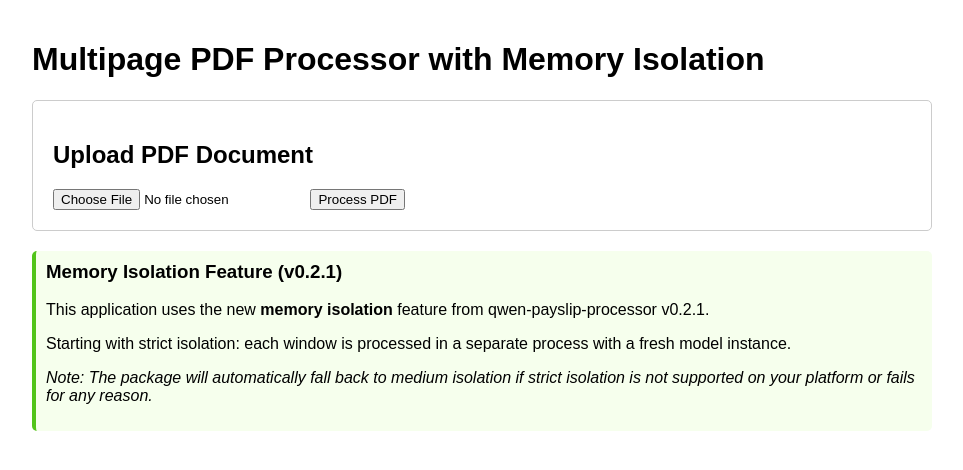
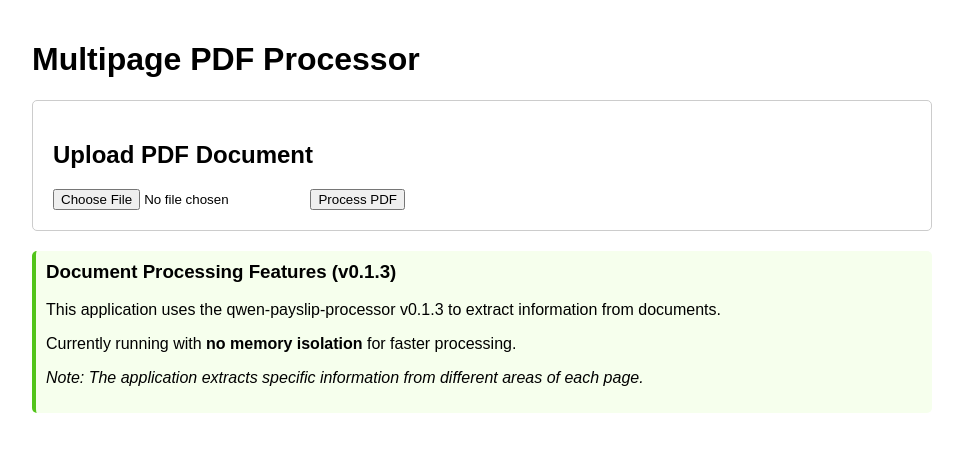
Before and after one commit to calvinsendawula/payslip_processor, a Flask app: page / in a window 1280 px wide. Shown: the top 470 px of the page, without its empty margins (158-1121 px from the left). Run offline with Flask 3, Linux system fonts and the light colour scheme.

Commit message:
feat(pdf-processing): refine extraction prompts and enhance result formatting
- Updated custom prompts for extracting employee name, gross and net amounts, and supervisor information with clearer instructions.
- Simplified JSON response structure to focus on essential data, improving clarity and usability.
- Adjusted UI elements in the frontend to reflect changes in processing features and isolation modes.
- Enhanced error handling for JSON result display to ensure robustness in user feedback.

```diff
--- a/Z_PDF/app.py
+++ b/Z_PDF/app.py
@@ -97,21 +97,20 @@ def process_pdf():
         }
     }
 
-    # Custom prompts with context-clearing instructions
-    # We can remove the context-clearing prefixes since memory_isolation will handle this
+    # Custom prompts with much more specific instructions
     custom_prompts = {
-        # Top-left of page 1 - look for employee name
+        # Top-left of page 1 - ONLY extract employee name, nothing else
         "top_left": """
         Du siehst die obere Hälfte einer deutschen Gehaltsabrechnung.
 
-        SUCHE PRÄZISE NACH: Dem Namen des Angestellten, der direkt nach der Überschrift "Herrn/Frau" steht.
-        SCHAUE IN DIESEM BEREICH: Im oberen linken Viertel des Dokuments, meist unter dem Label "Herrn/Frau".
-        POSITION: Der Name steht 3-4 Zeilen unter der Personalnummer.
+        FINDE NUR: Den Namen des Angestellten, der nach "Herrn/Frau" steht.
 
-        WICHTIG: Wenn du keinen Namen findest, gib "unknown" zurück.
-        Ich brauche KEINEN Namen einer Firma oder einer Krankenversicherung, nur den Namen des Angestellten.
+        WICHTIG:
+        - Finde NUR den Namen, KEINE anderen Informationen
+        - Wenn kein Name gefunden wird, gib "unknown" zurück
+        - Extrahiere KEINE Firmen, Adressen oder andere Details
 
-        Gib deinen Fund als JSON zurück:
+        Gib GENAU dieses JSON-Format zurück:
         {
         "found_in_top_left": {
             "employee_name": "Name des Angestellten oder 'unknown'",
@@ -121,57 +120,51 @@ def process_pdf():
         }
         """,
 
-        # Bottom-right of page 1 - look for financial information
+        # Bottom-right of page 1 - ONLY extract gross and net amounts, nothing else
         "bottom_right": """
         Du siehst die untere Hälfte einer deutschen Gehaltsabrechnung.
 
-        SUCHE PRÄZISE NACH BEIDEN WERTEN:
-        1. Bruttogehalt ("Gesamt-Brutto"):
-           - WICHTIG: Es gibt zwei "Gesamt-Brutto" Werte im Dokument!
-           - Nimm NUR den Wert aus der oberen rechten Ecke
-           - Der korrekte Wert steht unter dem Label "Gesamt-Brutto"
-           - IGNORIERE den Wert unter "Verdienstbescheinigung" auf der linken Seite
-           - Der Wert sollte im Bereich von 1.000 € bis 10.000 € liegen
-           - Typischerweise ist dieser Wert kleiner als die Summen unter "Verdienstbescheinigung"
-
-        2. Nettogehalt ("Auszahlungsbetrag"):
-           - Suche nach dem Label "Auszahlungsbetrag" ganz unten im Dokument
-           - Der Wert steht direkt daneben, meist rechts ausgerichtet
-           - Dies ist typischerweise die letzte Zahl im Dokument
-           - Der Wert sollte kleiner als das Bruttogehalt sein
+        FINDE NUR DIESE ZWEI WERTE:
+        1. Bruttogehalt unter dem Label "Gesamt-Brutto"
+        2. Nettogehalt unter dem Label "Auszahlungsbetrag"
 
         WICHTIG:
-        - Gib NUR die Werte zurück, die zu diesen spezifischen Labels gehören
-        - Achte auf das korrekte Format: #.###,## (mit Punkt als Tausendertrennzeichen)
-        - Gib "0" zurück, wenn du einen Wert nicht sicher identifizieren kannst
+        - Extrahiere NUR diese zwei Werte, KEINE anderen Informationen
+        - Für beide Werte: Nur den Geldbetrag in exakt dem Format wie angezeigt
+        - Wenn ein Wert nicht gefunden wird, gib "0" zurück
 
-        Gib deine Funde als JSON zurück:
+        Gib GENAU dieses JSON-Format zurück:
         {
         "found_in_bottom_right": {
             "employee_name": "unknown",
-            "gross_amount": "Bruttogehalt oder '0'",
-            "net_amount": "Nettogehalt oder '0'"
+            "gross_amount": "Betrag bei Gesamt-Brutto oder '0'",
+            "net_amount": "Betrag bei Auszahlungsbetrag oder '0'"
         }
         }
         """,
 
-        # Bottom-left of page 2 - look for supervisor information with custom structure
+        # Bottom-left of page 2 - ONLY extract supervisor name, position and contact
         "bottom_left": """
         Du siehst den unteren linken Bereich auf Seite 2 des Dokuments.
 
-        AUFGABE: Suche nach Informationen über einen Vorgesetzten oder Supervisor.
+        FINDE NUR:
+        1. Name des Vorgesetzten/Supervisors
+        2. Position des Vorgesetzten
+        3. Kontaktinformationen des Vorgesetzten
+
         WICHTIG:
-        - Achte auf Bezeichnungen wie "Supervisor:", "Vorgesetzter:", "Manager:" oder ähnliche Kennzeichnungen.
-        - IGNORIERE KOMPLETT alle Informationen über Mitarbeiter, Gehälter oder andere Personen.
-        - Konzentriere dich AUSSCHLIESSLICH auf Vorgesetzte/Manager-Informationen.
+        - Extrahiere NUR diese drei Werte zum Vorgesetzten
+        - IGNORIERE alle Informationen über Mitarbeiter, Gehälter oder andere Personen
+        - Suche nach Abschnitten mit "Supervisor:", "Vorgesetzter:", "Manager:" o.ä.
+        - Wenn ein Wert nicht gefunden wird, verwende Standardwerte
 
-        Gib den gefundenen Namen und weitere Informationen in diesem JSON-FORMAT zurück:
+        Gib GENAU dieses JSON-Format zurück:
         {
-          "found_in_bottom_left": {
+        "found_in_bottom_left": {
             "supervisor_name": "Name des Vorgesetzten oder 'nicht gefunden'",
             "supervisor_position": "Position des Vorgesetzten oder 'unbekannt'",
-            "supervisor_contact": "Kontaktinformationen des Vorgesetzten oder 'unbekannt'"
-          }
+            "supervisor_contact": "Kontaktinformationen oder 'unbekannt'"
+        }
         }
         """
     }
@@ -256,18 +249,30 @@ def process_pdf():
         if "results" in second_page_result and len(second_page_result["results"]) > 0:
             # Post-process page 2 results to properly format supervisor information
             for page_result in second_page_result["results"]:
-                # Check for supervisor information directly from the model's response
+                # Start with a clean slate for page 2 - don't carry over employee data
+                page_result["employee_name"] = "not_applicable"
+                page_result["gross_amount"] = "not_applicable"
+                page_result["net_amount"] = "not_applicable"
+
+                # Extract ONLY supervisor information
                 if "found_in_bottom_left" in page_result:
                     supervisor_data = page_result["found_in_bottom_left"]
 
-                    # If supervisor fields are present in the direct model output
-                    if "supervisor_name" in supervisor_data:
-                        # Add formatted supervisor information for easier access
-                        page_result["supervisor_info"] = {
-                            "name": supervisor_data.get("supervisor_name", "nicht gefunden"),
-                            "position": supervisor_data.get("supervisor_position", "unbekannt"),
-                            "contact": supervisor_data.get("supervisor_contact", "unbekannt")
-                        }
+                    # Extract supervisor information in a clean format
+                    page_result["supervisor_info"] = {
+                        "name": supervisor_data.get("supervisor_name", "nicht gefunden"),
+                        "position": supervisor_data.get("supervisor_position", "unbekannt"),
+                        "contact": supervisor_data.get("supervisor_contact", "unbekannt")
+                    }
+
+                    # Remove any irrelevant fields that might have been extracted
+                    # Keep only the specifically requested supervisor fields
+                    clean_supervisor_data = {
+                        "supervisor_name": supervisor_data.get("supervisor_name", "nicht gefunden"),
+                        "supervisor_position": supervisor_data.get("supervisor_position", "unbekannt"),
+                        "supervisor_contact": supervisor_data.get("supervisor_contact", "unbekannt")
+                    }
+                    page_result["found_in_bottom_left"] = clean_supervisor_data
 
             # Add results to the combined list
             all_results.extend(second_page_result["results"])
@@ -302,12 +307,25 @@ def process_pdf():
     # Add isolation mode to the result
     result["isolation_mode"] = isolation_mode
 
-    # Return results and filename
+    # Create a clean, simplified final result with only the exact data needed
+    clean_result = {
+        "results": all_results,  # Keep the original results array
+        "processing_time": processing_time,
+        "processed_pages": processed_pages,
+        "total_pages": total_pages,
+        "isolation_mode": isolation_mode,
+        "employee_name": all_results[0]["employee_name"] if all_results and len(all_results) > 0 else "unknown",
+        "gross_amount": all_results[0]["gross_amount"] if all_results and len(all_results) > 0 else "0",
+        "net_amount": all_results[0]["net_amount"] if all_results and len(all_results) > 0 else "0",
+        "supervisor_name": all_results[1]["supervisor_info"]["name"] if len(all_results) > 1 and "supervisor_info" in all_results[1] else "nicht gefunden"
+    }
+
+    # Return results and filename with the simplified output
     return jsonify({
         'status': 'success',
         'filename': file.filename,
         'processing_time': processing_time,
-        'result': result
+        'result': clean_result  # Return the clean, simplified result
     })
 
 if __name__ == '__main__':
--- a/Z_PDF/templates/index.html
+++ b/Z_PDF/templates/index.html
@@ -3,7 +3,7 @@
 <head>
     <meta charset="UTF-8">
     <meta name="viewport" content="width=device-width, initial-scale=1.0">
-    <title>Multipage PDF Processor with Memory Isolation</title>
+    <title>Multipage PDF Processor v0.1.3</title>
     <style>
         body {
             font-family: Arial, sans-serif;
@@ -71,7 +71,7 @@
     </style>
 </head>
 <body>
-    <h1>Multipage PDF Processor with Memory Isolation</h1>
+    <h1>Multipage PDF Processor</h1>
 
     <div class="container">
         <h2>Upload PDF Document</h2>
@@ -82,21 +82,21 @@
     </div>
 
     <div class="memory-info">
-        <h3>Memory Isolation Feature (v0.2.1)</h3>
-        <p>This application uses the new <strong>memory isolation</strong> feature from qwen-payslip-processor v0.2.1.</p>
-        <p>Starting with strict isolation: each window is processed in a separate process with a fresh model instance.</p>
-        <p><em>Note: The package will automatically fall back to medium isolation if strict isolation is not supported on your platform or fails for any reason.</em></p>
+        <h3>Document Processing Features (v0.1.3)</h3>
+        <p>This application uses the qwen-payslip-processor v0.1.3 to extract information from documents.</p>
+        <p>Currently running with <strong>no memory isolation</strong> for faster processing.</p>
+        <p><em>Note: The application extracts specific information from different areas of each page.</em></p>
     </div>
 
     <div class="container" id="processingInfo" style="display: none;">
         <h2>Processing Information</h2>
         <p>This will process:</p>
         <ul>
-            <li>Page 1: Top-left corner and bottom-right corner</li>
-            <li>Page 2: Bottom-left corner only</li>
+            <li>Page 1: Top-left corner (employee name) and bottom-right corner (financial information)</li>
+            <li>Page 2: Bottom-left corner (supervisor information)</li>
         </ul>
-        <div class="highlight">Using <strong>strict</strong> memory isolation for maximum accuracy</div>
-        <div class="medium-isolation" style="display: none; background-color: #fffbe6; padding: 10px; border-radius: 5px; border-left: 4px solid #faad14; margin: 10px 0;">Using <strong>medium</strong> memory isolation - strict isolation was not available</div>
+        <div class="highlight">Using <strong>no memory isolation</strong> for faster processing</div>
+        <div class="medium-isolation" style="display: none;">Using <strong>medium</strong> memory isolation for balanced processing</div>
         <div id="processingStatus">Processing... Please wait.</div>
         <div id="processingTime" class="processing-time"></div>
     </div>
@@ -184,7 +184,12 @@
                     : '';
 
                 // Update UI based on isolation mode
-                if (isolationMode.actual === 'medium' || isolationMode.actual === 'mixed') {
+                if (isolationMode.actual === 'none') {
+                    document.querySelector('.highlight').style.display = 'block';
+                    document.querySelector('.medium-isolation').style.display = 'none';
+                    document.querySelector('.highlight').innerHTML =
+                        `Using <strong>no memory isolation</strong> for faster processing. ${statsText}`;
+                } else if (isolationMode.actual === 'medium' || isolationMode.actual === 'mixed') {
                     document.querySelector('.highlight').style.display = 'none';
                     document.querySelector('.medium-isolation').style.display = 'block';
                     document.querySelector('.medium-isolation').innerHTML =
@@ -193,19 +198,24 @@
                     document.querySelector('.highlight').style.display = 'block';
                     document.querySelector('.medium-isolation').style.display = 'none';
                     document.querySelector('.highlight').innerHTML =
-                        `Using <strong>${isolationMode.actual}</strong> memory isolation for maximum accuracy. ${isolationInfo}${statsText}`;
+                        `Using <strong>${isolationMode.actual}</strong> memory isolation. ${isolationInfo}${statsText}`;
                 }
 
                 // Display JSON result
-                document.getElementById('resultJson').textContent = JSON.stringify(data.result, null, 2);
+                try {
+                    document.getElementById('resultJson').textContent = JSON.stringify(data.result, null, 2);
+                } catch (error) {
+                    console.error('Error formatting JSON result:', error);
+                    document.getElementById('resultJson').textContent = 'Error displaying result: ' + error.message;
+                }
 
                 // Create a more user-friendly summary if there are results
                 if (data.result && data.result.results && data.result.results.length > 0) {
                     // First check for payslip data (for backward compatibility)
                     const payslipData = data.result.results.find(r =>
-                        r.employee_name !== "unknown" ||
-                        r.gross_amount !== "0" ||
-                        r.net_amount !== "0");
+                        r.employee_name !== "unknown" &&
+                        r.employee_name !== "not_applicable" &&
+                        (r.gross_amount !== "0" || r.net_amount !== "0"));
 
                     if (payslipData) {
                         const payslipDiv = document.createElement('div');
@@ -230,9 +240,9 @@
                         summaryDiv.innerHTML = `
                             <h3>Supervisor Information (Page ${supervisorInfo.page_number || 2})</h3>
                             <ul>
-                                <li><strong>Name:</strong> ${supervisorInfo.supervisor_info.name}</li>
-                                <li><strong>Position:</strong> ${supervisorInfo.supervisor_info.position}</li>
-                                <li><strong>Contact:</strong> ${supervisorInfo.supervisor_info.contact}</li>
+                                <li><strong>Name:</strong> ${supervisorInfo.supervisor_info.name || "Not found"}</li>
+                                <li><strong>Position:</strong> ${supervisorInfo.supervisor_info.position || "Unknown"}</li>
+                                <li><strong>Contact:</strong> ${supervisorInfo.supervisor_info.contact || "Unknown"}</li>
                             </ul>
                         `;
                         document.getElementById('resultContainer').appendChild(summaryDiv);
```
